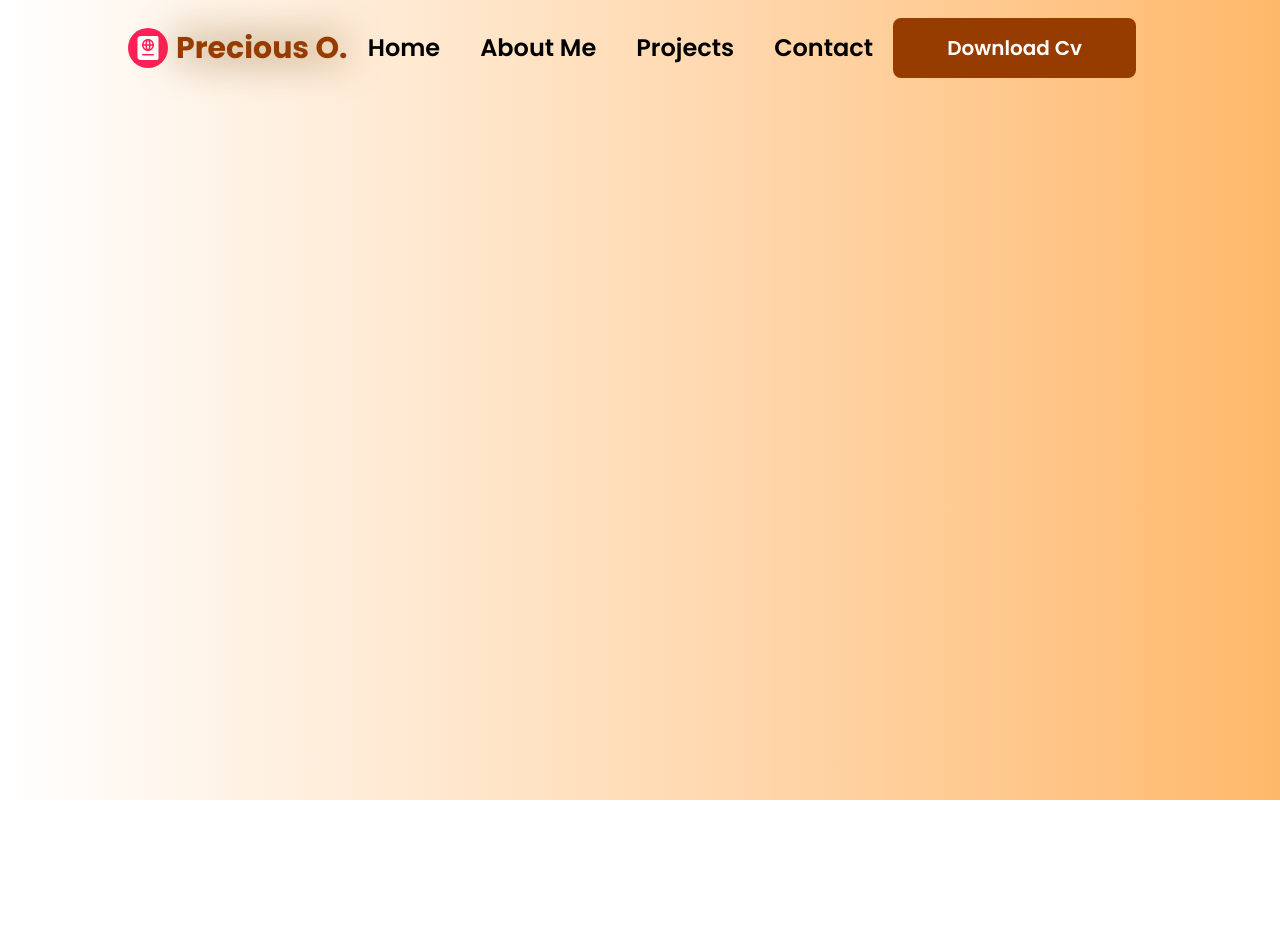
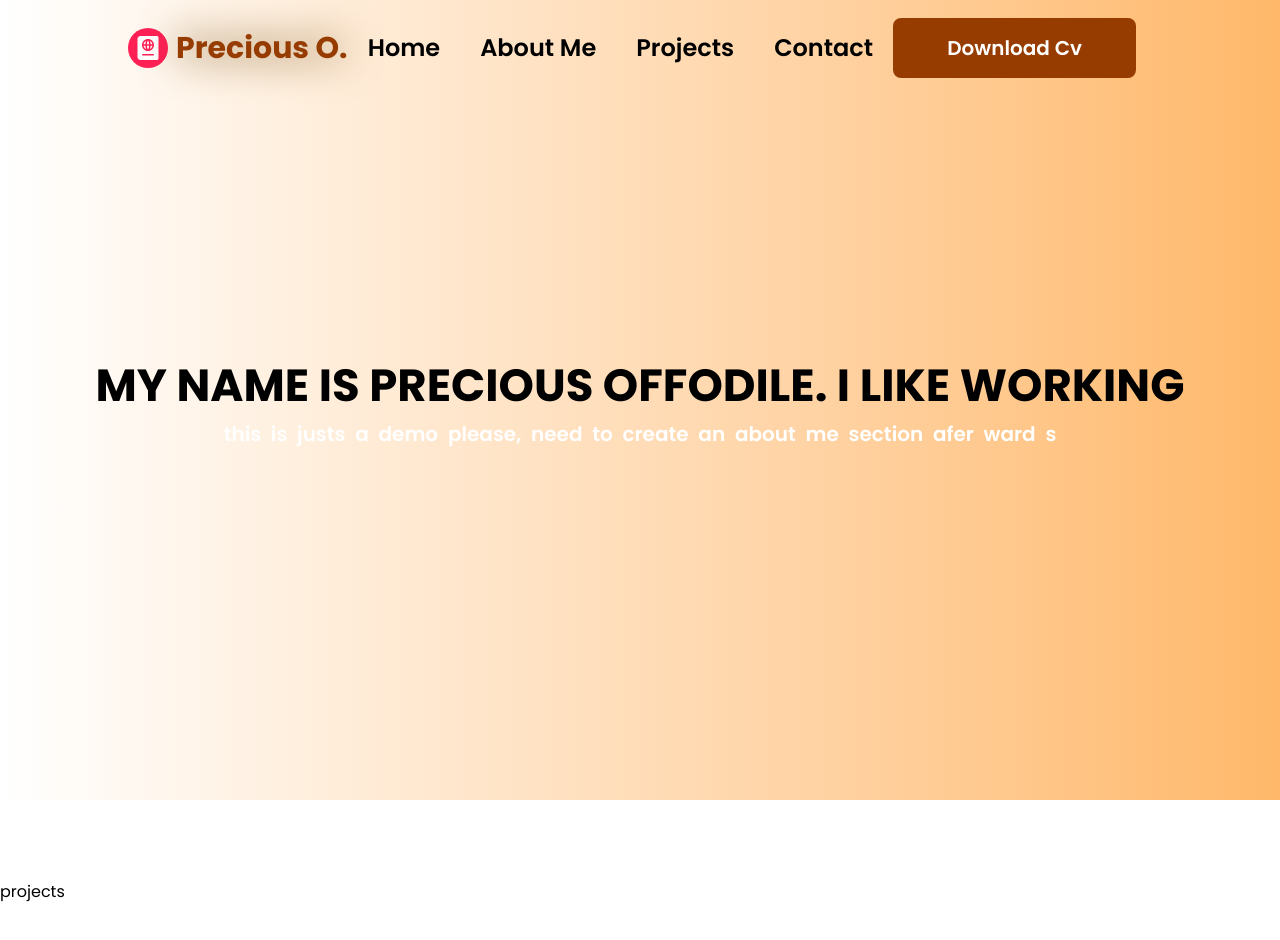
Before and after one commit to poffodile/portfolio-website, a Next.js app: page / in a window 1280 px wide. Shown: the top 940 px of the page. Before the commit the page ends 800 px from the top, so only its background shows below. Built offline with nearby package versions, Linux system fonts and the light colour scheme.

Commit message:
Implemented Hero section and Projects component; updated Navbar styles and project images

```diff
--- a/app/page.tsx
+++ b/app/page.tsx
@@ -1,10 +1,12 @@
 import React from "react";
 import Home from "../components/Home/home";
+//import Hero from "../components/Home/Hero/hero";
 
 const Homepage = () => {
   return (
     <div>
       <Home />
+      {/* <Hero /> */}
     </div>
   );
 };
--- a/components/Home/Hero/hero.tsx
+++ b/components/Home/Hero/hero.tsx
@@ -4,10 +4,23 @@ const hero = () => {
   return (
     <div className="relative w-full h-[120vh] sm:h-[100vh]">
       {/* background Colour  */}
-      <div className="absolute top-0 left-0 w-full h-full bg-gradient-to-r from-white to-orange-300 ">
-        {" "}
+      <div className="absolute top-0 left-0 w-full h-full bg-gradient-to-r from-white to-orange-300 "></div>
+      {/* text content  */}
+      <div className="absolute z-[100] w-full h-full top-[50%] left-[50%] translate-x-[-50%] translate-y-[-50%]">
+        <div className="flex items-center justify-center flex-col w-full h-full">
+          <div>
+            <h1
+              className=" text-[25px] mb-4 md:mb-0 text-center md:text-[35px]
+            lg:text-[45px] tracking-0.7rem] text-black font-bold uppercase ">
+              My name is Precious offodile. i like working
+            </h1>
+            <p className="md:text-xl text-center text-lg text-white  font-semibold [word-spacing:5px] ">
+              this is justs a demo please, need to create an about me section
+              afer ward s
+            </p>
+          </div>
+        </div>
       </div>
-      hero
     </div>
   );
 };
--- a/components/Home/Navbar/Navbar.tsx
+++ b/components/Home/Navbar/Navbar.tsx
@@ -27,8 +27,8 @@ const Navbar = ({ openNav }: navProps) => {
           {navLinks.map((link) => (
             <Link href={link.url} key={link.id}>
               <p
-                className="relative text-black text-2xl font-semibold  w-fit block
-  after:block after:content-[''] after:absolute after:h-[3px] after:bg-yellow-300 after:w-full
+                className="relative text-black text-2xl font-semibold w-fit block after:block after:content-['']
+  after:absolute after:h-[3px] after:bg-white after:w-full
   after:bottom-0 after:left-0 after:scale-x-0 after:transform after:transition-transform after:duration-300 after:origin-right
   hover:after:scale-x-100">
                 {link.label}
--- /dev/null
+++ b/components/Home/ProjectSection/projects.tsx
@@ -0,0 +1,12 @@
+import React from "react";
+
+const projects = () => {
+  return (
+    <div className="pt-20 pb-20">
+      projects
+      {/* Section Heading */}
+    </div>
+  );
+};
+
+export default projects;
--- a/components/Home/home.tsx
+++ b/components/Home/home.tsx
@@ -1,10 +1,12 @@
 import React from "react";
 import Hero from "./Hero/hero";
+import Projects from "./ProjectSection/projects";
 
 const Home = () => {
   return (
     <div className="overflow-hidden">
       <Hero />
+      <Projects />
     </div>
   );
 };
--- a/data/data.ts
+++ b/data/data.ts
@@ -15,7 +15,7 @@ export const projects: Project[] = [
     description:
       "A MERN stack app with Natural Language Processing that lets users add tasks in plain English and converts them into structured todos.",
     tech: ["MongoDB", "Express", "React", "Node.js", "NLP"],
-    image: "/images/projects/ai-todo.png",
+    image: "./images/about-mepng.png",
     demo: "https://ai-todo-demo.vercel.app",
     repo: "https://github.com/precious/ai-todo",
   },
@@ -25,7 +25,7 @@ export const projects: Project[] = [
     description:
       "Angular app for managing stock in/out, with dashboards, low stock alerts, JSON/CSV export, and modular features.",
     tech: ["Angular", "TypeScript", "Tailwind", "Node.js"],
-    image: "/images/projects/inventory.png",
+    image: "./images/about-mepng.png",
     repo: "https://github.com/precious/inventory",
   },
   {
```
